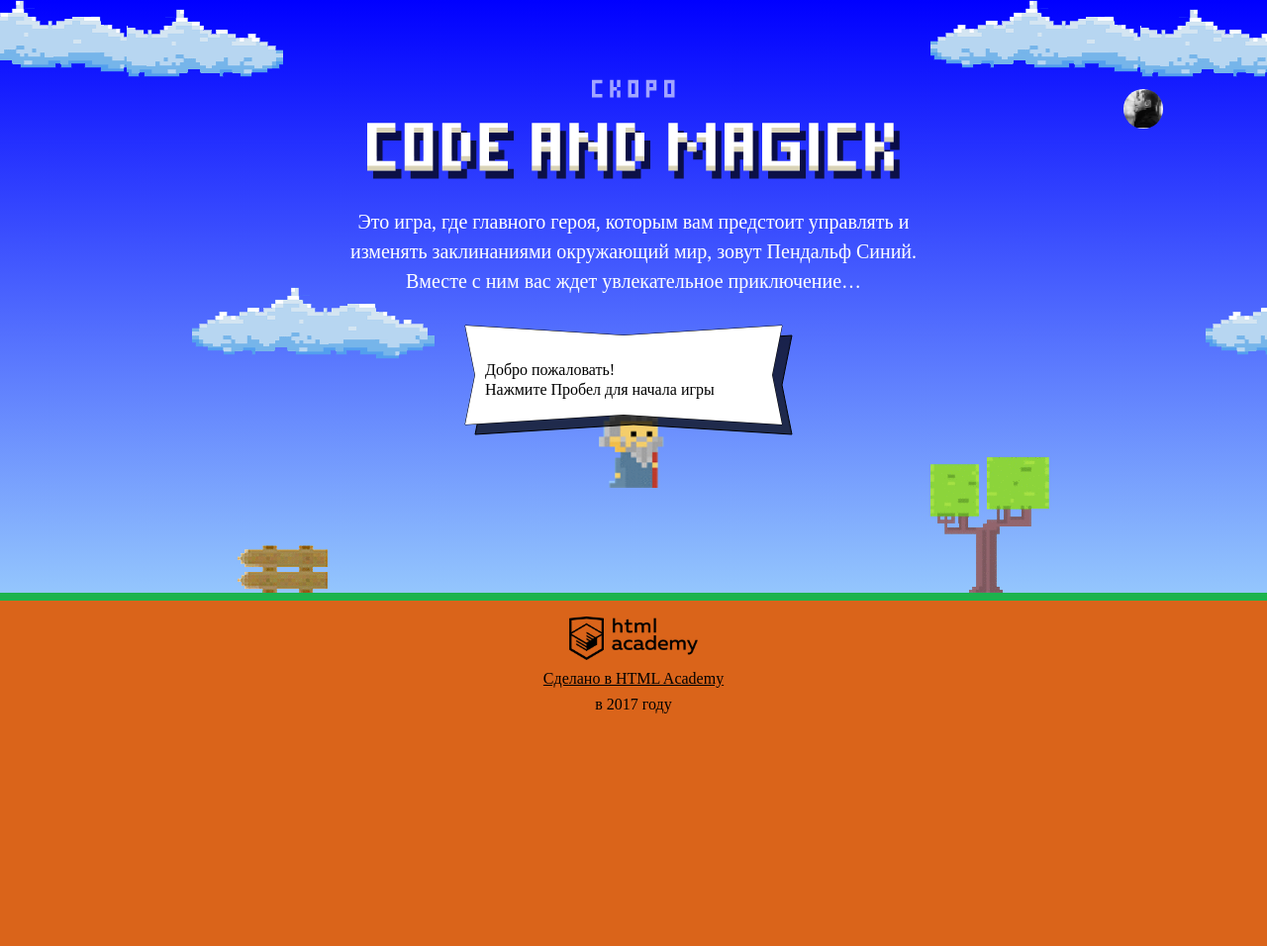
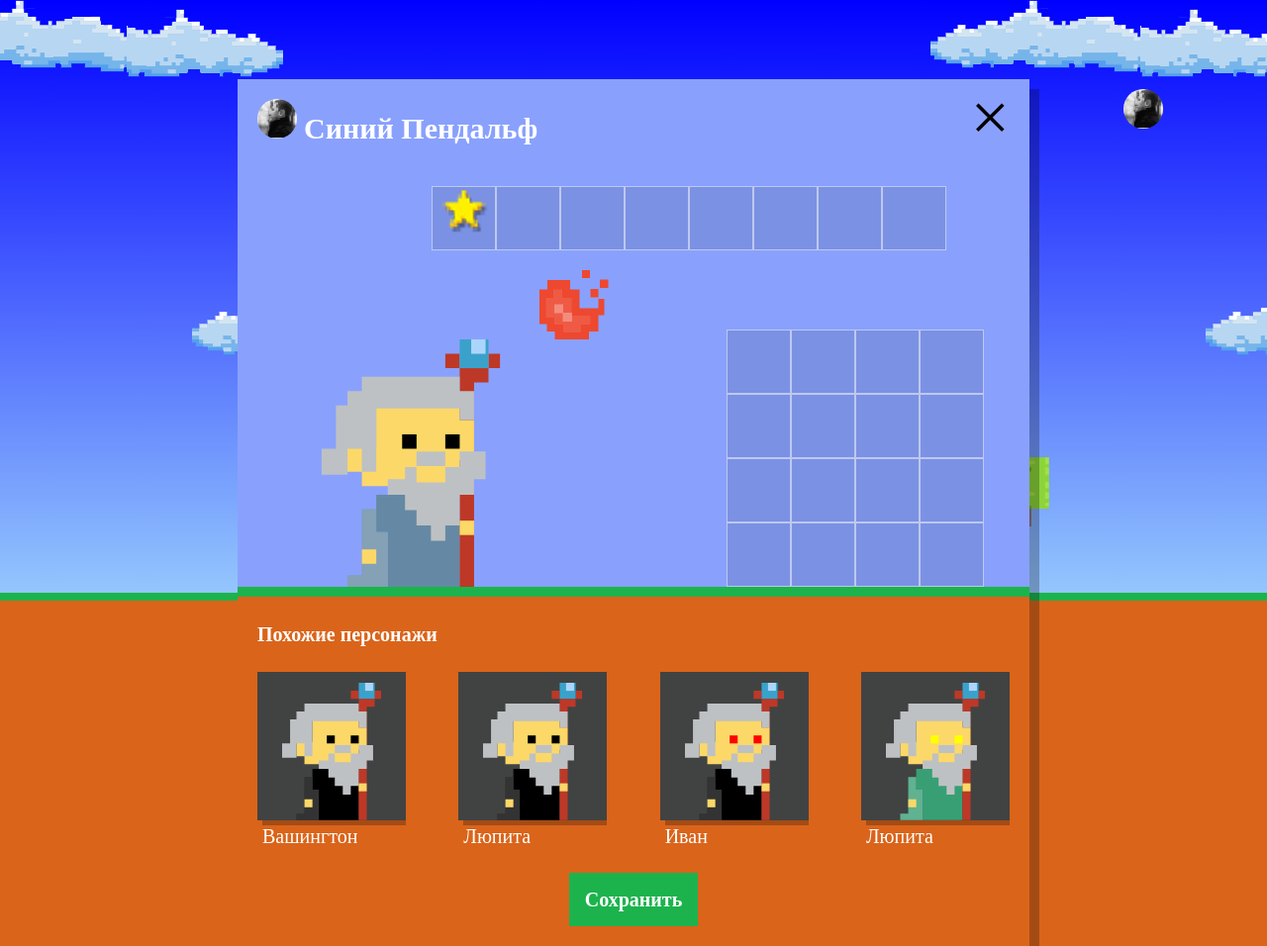
Before and after one commit to olga2505/835037-code-and-magick-19, a website: page index.html in a window 1280 px wide. Shown: the whole page at 99% size. Before the commit the page ends 800 px from the top, so only its background shows below. Drawn offline with Linux system fonts and the light colour scheme; a web font is replaced by a local one.

Commit message:
Создание персонажей

```diff
--- a/index.html
+++ b/index.html
@@ -203,6 +203,7 @@
 </script>
 <script src="js/stat.js"></script>
 <script src="js/game.js"></script>
+<script src="js/setup.js"></script>
 
 </body>
 </html>
--- /dev/null
+++ b/js/setup.js
@@ -0,0 +1,55 @@
+'use strict';
+
+document.querySelector('.setup').classList.remove('hidden');
+
+var similarListElement = document.querySelector('.setup-similar-list');
+
+var similarWizardTemplate = document.querySelector('#similar-wizard-template')
+    .content
+    .querySelector('.setup-similar-item');
+
+var WIZARD_NAMES = ['Иван', 'Хуан Себастьян', 'Мария', 'Кристоф', 'Виктор', 'Юлия', 'Люпита', 'Вашингтон'];
+var COAT_COLORS = ['rgb(101, 137, 164)', 'rgb(241, 43, 107)', 'rgb(146, 100, 161)', 'rgb(56, 159, 117)', 'rgb (215, 210, 55)', 'rgb (0, 0, 0)'];
+var EYES_COLORS = ['black', 'red', 'blue', 'yellow', 'green'];
+
+var wizards = [
+  {
+    name: WIZARD_NAMES[Math.floor(Math.random() * WIZARD_NAMES.length)],
+    coatColor: COAT_COLORS[Math.floor(Math.random() * WIZARD_NAMES.length)],
+    eyesColor: EYES_COLORS[Math.floor(Math.random() * WIZARD_NAMES.length)]
+  },
+  {
+    name: WIZARD_NAMES[Math.floor(Math.random() * WIZARD_NAMES.length)],
+    coatColor: COAT_COLORS[Math.floor(Math.random() * WIZARD_NAMES.length)],
+    eyesColor: EYES_COLORS[Math.floor(Math.random() * WIZARD_NAMES.length)]
+  },
+  {
+    name: WIZARD_NAMES[Math.floor(Math.random() * WIZARD_NAMES.length)],
+    coatColor: COAT_COLORS[Math.floor(Math.random() * WIZARD_NAMES.length)],
+    eyesColor: EYES_COLORS[Math.floor(Math.random() * WIZARD_NAMES.length)]
+  },
+  {
+    name: WIZARD_NAMES[Math.floor(Math.random() * WIZARD_NAMES.length)],
+    coatColor: COAT_COLORS[Math.floor(Math.random() * WIZARD_NAMES.length)],
+    eyesColor: EYES_COLORS[Math.floor(Math.random() * WIZARD_NAMES.length)]
+  }
+];
+
+var renderWisard = function (wizard) {
+  var wizardElement = similarWizardTemplate.cloneNode(true);
+
+  wizardElement.querySelector('.setup-similar-label').textContent = wizard.name;
+  wizardElement.querySelector('.wizard-coat').style.fill = wizard.coatColor;
+  wizardElement.querySelector('.wizard-eyes').style.fill = wizard.eyesColor;
+
+
+  return wizardElement;
+};
+
+var Fragment = document.createDocumentFragment();
+for (var i = 0; i < 4; i++) {
+  Fragment.appendChild(renderWisard(wizards[i]));
+}
+similarListElement.appendChild(Fragment);
+
+document.querySelector('.setup-similar').classList.remove('hidden');
```
